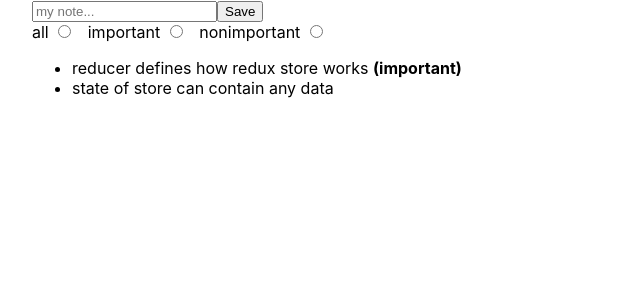
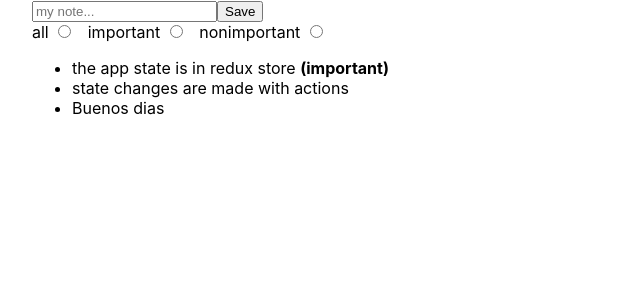
Before and after one commit to AsierDelCidPerez/part-6, a React (Create React App) app in the folder part-react/: page / in a window 1280 px wide. Shown: the top 300 px of the page, without its empty margins (0-640 px from the left). Built offline with nearby package versions, Linux system fonts and the light colour scheme; data requests are answered from the project's data file.

Commit message:
16/08/2022

```diff
--- a/part-react/db.json
+++ b/part-react/db.json
@@ -1,34 +1,19 @@
 {
   "notes": [
     {
-      "id": 1,
-      "content": "HTML is easy",
-      "date": "2022-1-17T17:30:31.098Z",
-      "important": false
+      "content": "the app state is in redux store",
+      "important": true,
+      "id": 1
     },
     {
-      "id": 2,
-      "content": "Browser can execute only JavaScript",
-      "date": "2022-1-17T18:39:34.091Z",
-      "important": false
+      "content": "state changes are made with actions",
+      "important": false,
+      "id": 2
     },
     {
-      "id": 3,
-      "content": "GET and POST are the most important methods of HTTP protocol",
-      "date": "2022-1-17T19:20:14.298Z",
-      "important": false
-    },
-    {
-      "content": "una nueva niota",
-      "date": "Thu Jun 16 2022 20:19:12 GMT+0200 (hora de verano de Europa central)",
+      "content": "Buenos dias",
       "important": false,
-      "id": 4
-    },
-    {
-      "content": "Mi nueva nota",
-      "date": "Thu Jun 16 2022 20:56:53 GMT+0200 (hora de verano de Europa central)",
-      "important": false,
-      "id": 5
+      "id": 3
     }
   ],
   "persons": [
--- a/part-react/src/components/SimplyNotes/NoteApp.js
+++ b/part-react/src/components/SimplyNotes/NoteApp.js
@@ -9,11 +9,6 @@ import Filter from "./Filter"
 const NoteApp = () => {
     const dispatch = useDispatch()
 
-    const agregarNota = event => {
-        event.preventDefault()
-        dispatch(addNote(event.target.note.value))
-    }
-
     return (
         <div>
             <NoteForm/>
--- a/part-react/src/components/SimplyNotes/NoteForm.js
+++ b/part-react/src/components/SimplyNotes/NoteForm.js
@@ -1,14 +1,21 @@
 import { useDispatch } from "react-redux"
 import { addNote } from "../../reducers/noteReducer"
+import { create } from "./services/notes"
 
 const NoteForm = () => {
     const dispatch = useDispatch()
 
-    const agregarNota = event => {
+    const agregarNota = async event => {
         event.preventDefault()
         const content = event.target.note.value
         event.target.note.value = ''
-        dispatch(addNote(content))
+        const action = addNote(content)
+        const myNote = {
+            ...action,
+            data: (await create(action.data)).data
+        }
+        console.log(myNote)
+        dispatch(myNote)
     }
     return (
         <form onSubmit={agregarNota}>
--- a/part-react/src/components/SimplyNotes/NoteList.js
+++ b/part-react/src/components/SimplyNotes/NoteList.js
@@ -1,6 +1,7 @@
-import React from "react"
+import React, { useEffect } from "react"
 import { useDispatch, useSelector } from "react-redux"
-import { toggleImportanceOf } from "../../reducers/noteReducer"
+import { inicializarNotes, toggleImportanceOf } from "../../reducers/noteReducer"
+import { getAll } from "./services/notes"
 
 
 const Note = ({note, handleClick}) => (
@@ -13,6 +14,11 @@ const Note = ({note, handleClick}) => (
 const Notes = () => {
     const dispatch = useDispatch()
     const filter = useSelector(state => state.filter)
+    useEffect(() => {
+        getAll().then(res =>
+            dispatch(inicializarNotes(res.data))
+        )
+    }, [dispatch])
     const filtro = note => {
         switch(filter){
             case 'IMPORTANT':
--- /dev/null
+++ b/part-react/src/components/SimplyNotes/services/notes.js
@@ -0,0 +1,11 @@
+import axios from 'axios'
+
+const baseUrl = 'http://localhost:3001/notes'
+
+export const getAll = async () => {
+    return await axios.get(baseUrl)
+}
+
+export const create = async note => {
+    return await axios.post(baseUrl, note)
+}
--- a/part-react/src/reducers/noteReducer.js
+++ b/part-react/src/reducers/noteReducer.js
@@ -25,18 +25,25 @@ const noteReducer = (state = initialState, action) => {
             }
             return state.map(note => note.id === id ? noteChanged : note)
         }
+        case 'INITIAL_NOTES':{
+            return action.data
+        }
         default:
             return state
     }
 }
 
-const getId = () => Number(Math.random()*1000000)
+export const inicializarNotes = content => {
+    return {
+        type: 'INITIAL_NOTES',
+        data: content
+    }
+}
 
 export const addNote = content => {
-    const [important, id] = [false, getId()]
     return {
         type: 'NEW_NOTE',
-        data: {content, important, id}
+        data: {content, important:false}
     }
 }
 
```
